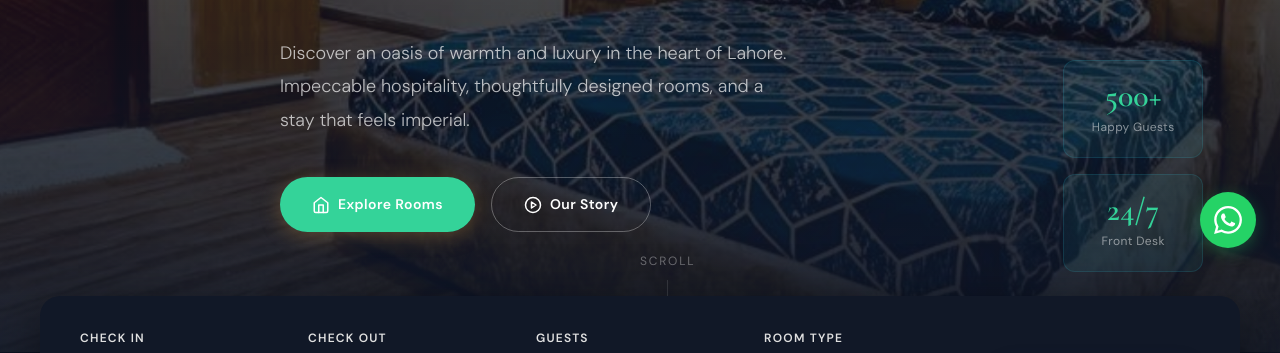
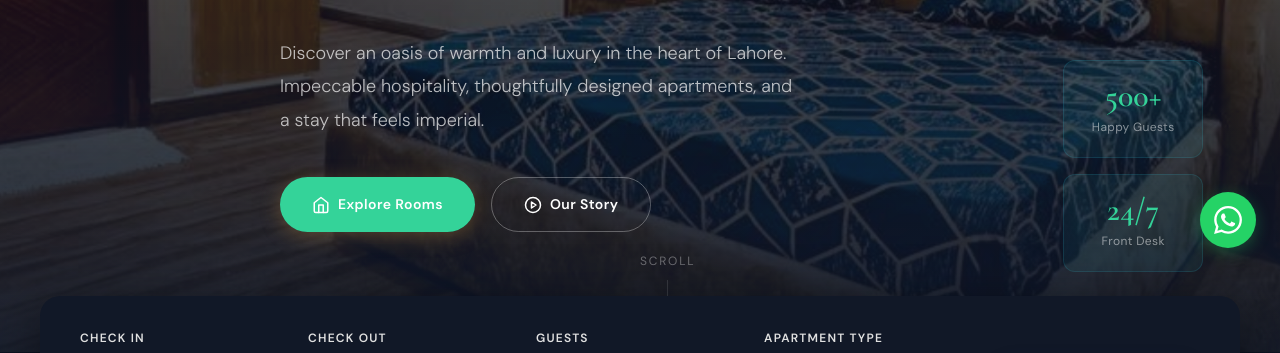
Before and after one commit to mehdihassankh8-oss/lahore-cresthotel, a plain HTML site: page index.html in a window 1280 px wide. Shown: the part 528-881 px from the top of the page. Drawn offline with nearby package versions, Linux system fonts and the light colour scheme.

Commit message:
Update index.html

```diff
--- a/index.html
+++ b/index.html
@@ -69,7 +69,7 @@
     <div class="hero-overlay"></div>
     <div class="container hero-content">
       <h1 class="hero-title">Where Every<br/><em>Moment</em> Feels<br/>Like Home</h1>
-      <p class="hero-desc">Discover an oasis of warmth and luxury in the heart of Lahore. Impeccable hospitality, thoughtfully designed rooms, and a stay that feels imperial.</p>
+      <p class="hero-desc">Discover an oasis of warmth and luxury in the heart of Lahore. Impeccable hospitality, thoughtfully designed apartments, and a stay that feels imperial.</p>
       <div class="hero-actions">
         <a href="#rooms" class="btn btn-primary">
           <svg viewBox="0 0 24 24" fill="none" stroke="currentColor" stroke-width="2" stroke-linecap="round" stroke-linejoin="round"><path d="M3 9l9-7 9 7v11a2 2 0 0 1-2 2H5a2 2 0 0 1-2-2z"/><polyline points="9 22 9 12 15 12 15 22"/></svg>
@@ -106,7 +106,7 @@
           <select id="guests"><option>1 Guest</option><option>2 Guests</option><option>3 Guests</option><option>4 Guests</option></select>
         </div>
         <div class="booking-field">
-          <label for="roomtype">Room Type</label>
+          <label for="roomtype">Apartment Type</label>
           <select id="roomtype"><option>Studio Apartment</option><option>One Bedroom Apartment</option><option>Two Bedroom Apartment</option><option>Three Bedroom Apartment</option></select>
         </div>
         <button class="btn-book" id="bookBtn">Check Availability</button>
```
